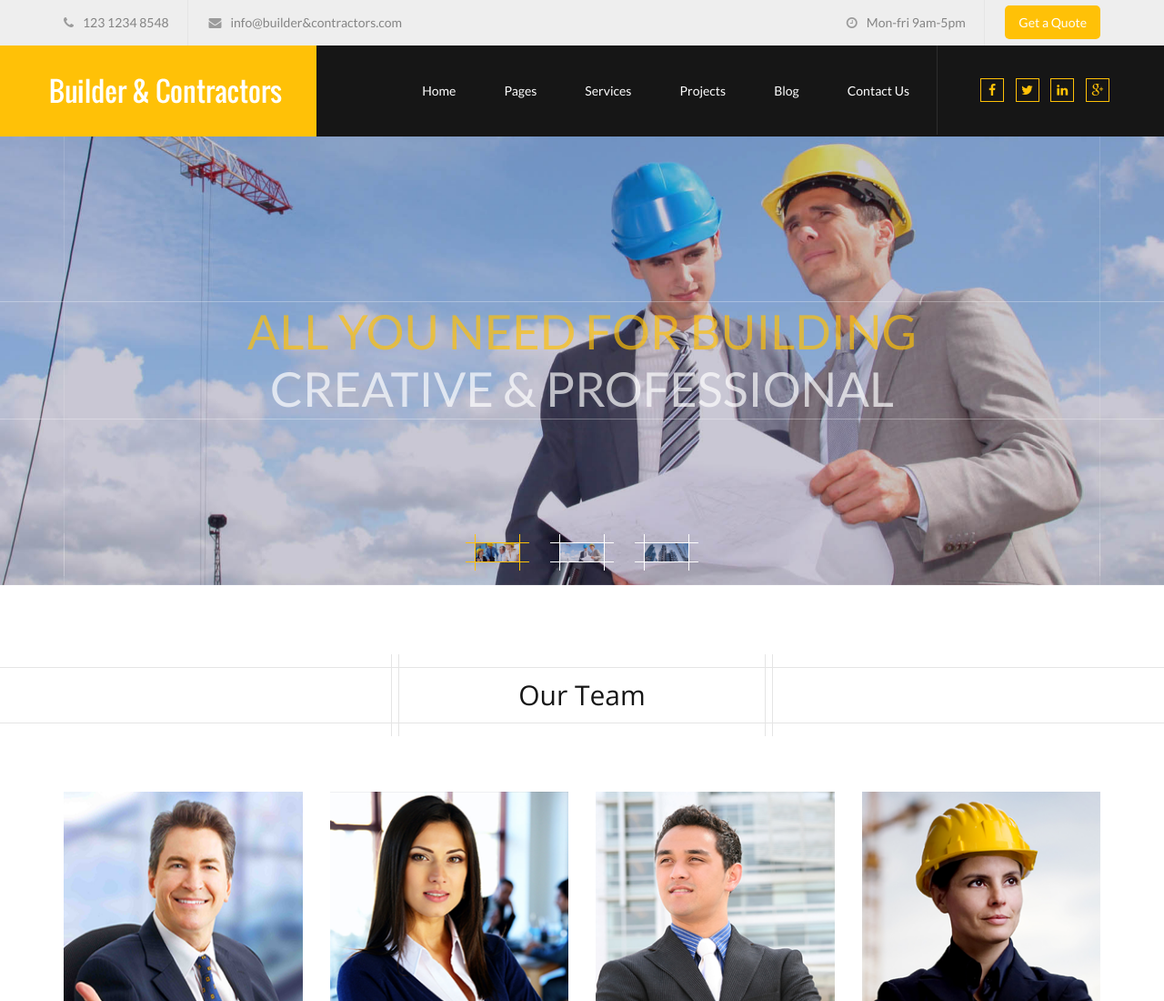
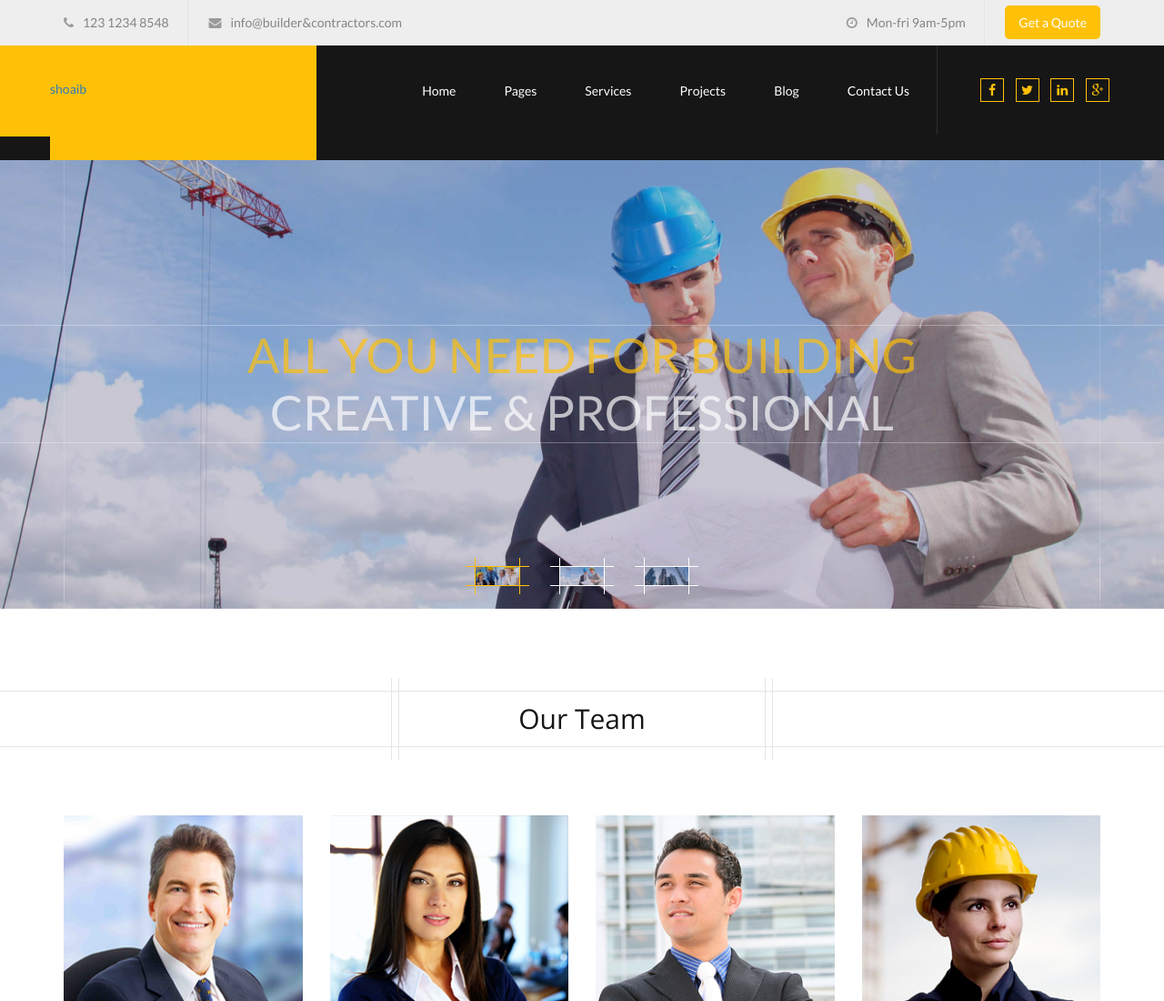
Before and after one commit to imShoaibArshad/JavaSampleWebApp, a plain HTML site: page WebContent/index.html in a window 1280 px wide. Shown: the top 1100 px of the page at 91% size. Drawn offline with nearby package versions, Linux system fonts and the light colour scheme.

Commit message:
new updation

```diff
--- a/WebContent/index.html
+++ b/WebContent/index.html
@@ -57,7 +57,7 @@
         </div>
         <!-- Logo -->
     	<div class="col-md-3 col-sm-4 no-padding logo-div">
-        	<a href="index.html"><img src="images/Untitled-1.png" alt="Construction" /></a>
+        	<a href="index.html"><p>shoaib</p></a>
         </div>
         <!-- Menu -->
         <div class="col-md-7 col-sm-5 nav-main tablet-no-padding">
```
